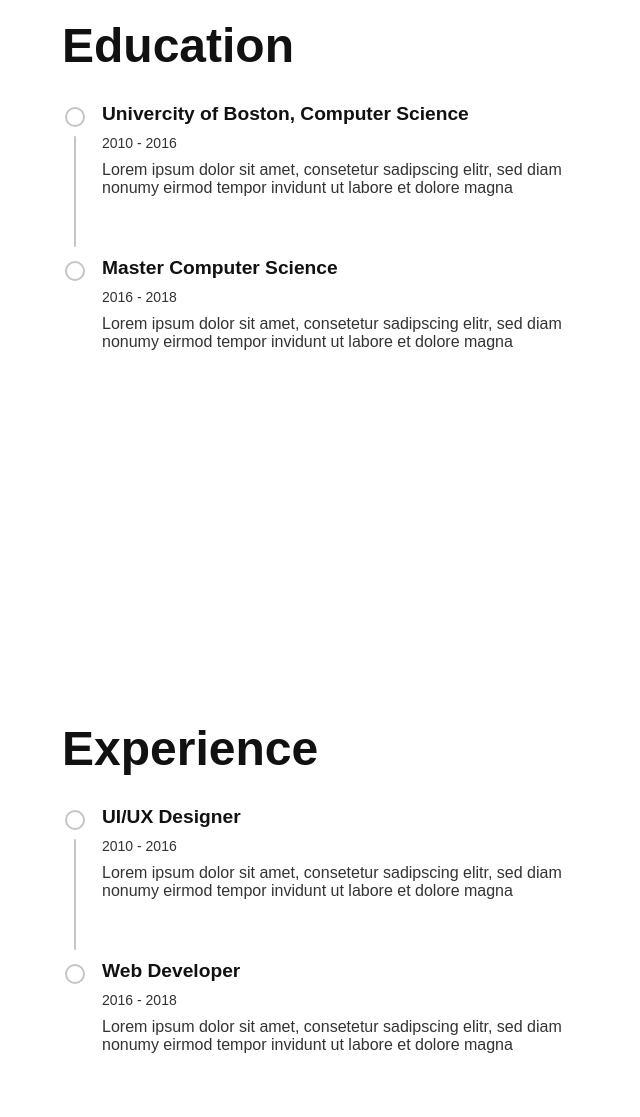
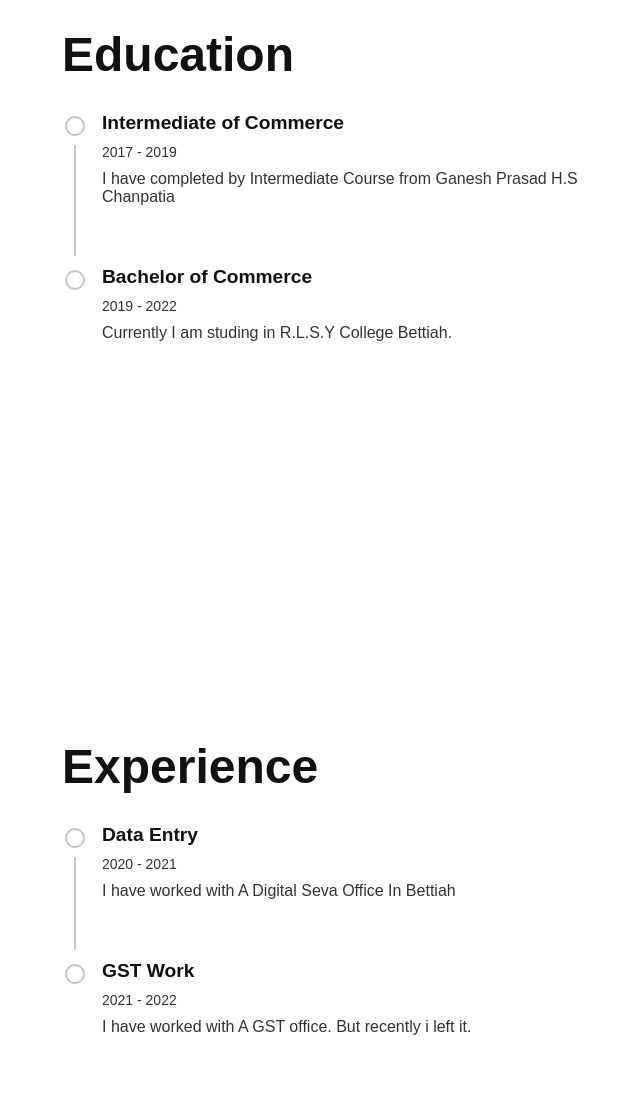
Before and after one commit to kdo2006/AS, a plain HTML site: page index.html in a window 1280 px wide. Shown: the part 1640-2757 px from the top of the page, without its empty margins (588-1228 px from the left). Drawn offline with Linux system fonts and the light colour scheme.

Commit message:
Update index.html

```diff
--- a/index.html
+++ b/index.html
@@ -116,7 +116,7 @@
                         <!--Right Part Unit-->
                         <div class="personal-information personal-part">
                             <h3>I'm Atal</h3>
-                            <p>Hi! There are many variations of passages of Lorem Ipsum available, but the majority have suffered alteration in some form, by injected humour, or randomised words which don't look even slightly believable.</p>
+                            <p>I live in Bettiah(Bihar).</p>
                             <div class="personal-list">
                                 <div class="list-item wrap-middle">
                                     <span class="desc">Full Name:</span>
@@ -128,11 +128,7 @@
                                 </div>
                                 <div class="list-item wrap-middle">
                                     <span class="desc">Experience:</span>
-                                    <span>3 years</span>
-                                </div>
-                                <div class="list-item wrap-middle">
-                                    <span class="desc">Email:</span>
-                                    <span>atalkr00@gmail.com</span>
+                                    <span>2 years</span>
                                 </div>
                             </div>
                             <div class="personal-list">
@@ -145,15 +141,15 @@
                         <div class="education personal-part">
                             <h3>Education</h3>
                             <ul class="angus-point">
-                                <li>
-                                    <h4>Univercity of Boston, Computer Science</h4>
-                                    <span class="time">2010 - 2016</span>
-                                    <p>Lorem ipsum dolor sit amet, consetetur sadipscing elitr, sed diam nonumy eirmod tempor invidunt ut labore et dolore magna</p>
+                                 <li>
+                                    <h4>Intermediate of Commerce</h4>
+                                    <span class="time">2017 - 2019</span>
+                                    <p>I have completed by Intermediate Course from Ganesh Prasad H.S Chanpatia</p>
                                 </li>
                                 <li>
-                                    <h4>Master Computer Science</h4>
-                                    <span class="time">2016 - 2018</span>
-                                    <p>Lorem ipsum dolor sit amet, consetetur sadipscing elitr, sed diam nonumy eirmod tempor invidunt ut labore et dolore magna</p>
+                                    <h4>Bachelor of Commerce</h4>
+                                    <span class="time">2019 - 2022</span>
+                                    <p>Currently I am studing in R.L.S.Y College Bettiah. </p>
                                 </li>
                             </ul>
                         </div>
@@ -162,14 +158,14 @@
                             <h3>Experience</h3>
                             <ul class="angus-point">
                                 <li>
-                                    <h4>UI/UX Designer</h4>
-                                    <span class="time">2010 - 2016</span>
-                                    <p>Lorem ipsum dolor sit amet, consetetur sadipscing elitr, sed diam nonumy eirmod tempor invidunt ut labore et dolore magna</p>
+                                    <h4>Data Entry</h4>
+                                    <span class="time">2020 - 2021</span>
+                                    <p>I have worked with A Digital Seva Office In Bettiah</p>
                                 </li>
                                 <li>
-                                    <h4>Web Developer</h4>
-                                    <span class="time">2016 - 2018</span>
-                                    <p>Lorem ipsum dolor sit amet, consetetur sadipscing elitr, sed diam nonumy eirmod tempor invidunt ut labore et dolore magna</p>
+                                    <h4>GST Work</h4>
+                                    <span class="time">2021 - 2022</span>
+                                    <p>I have worked with A GST office. But recently i left it. </p>
                                 </li>
                             </ul>
                         </div>
```
